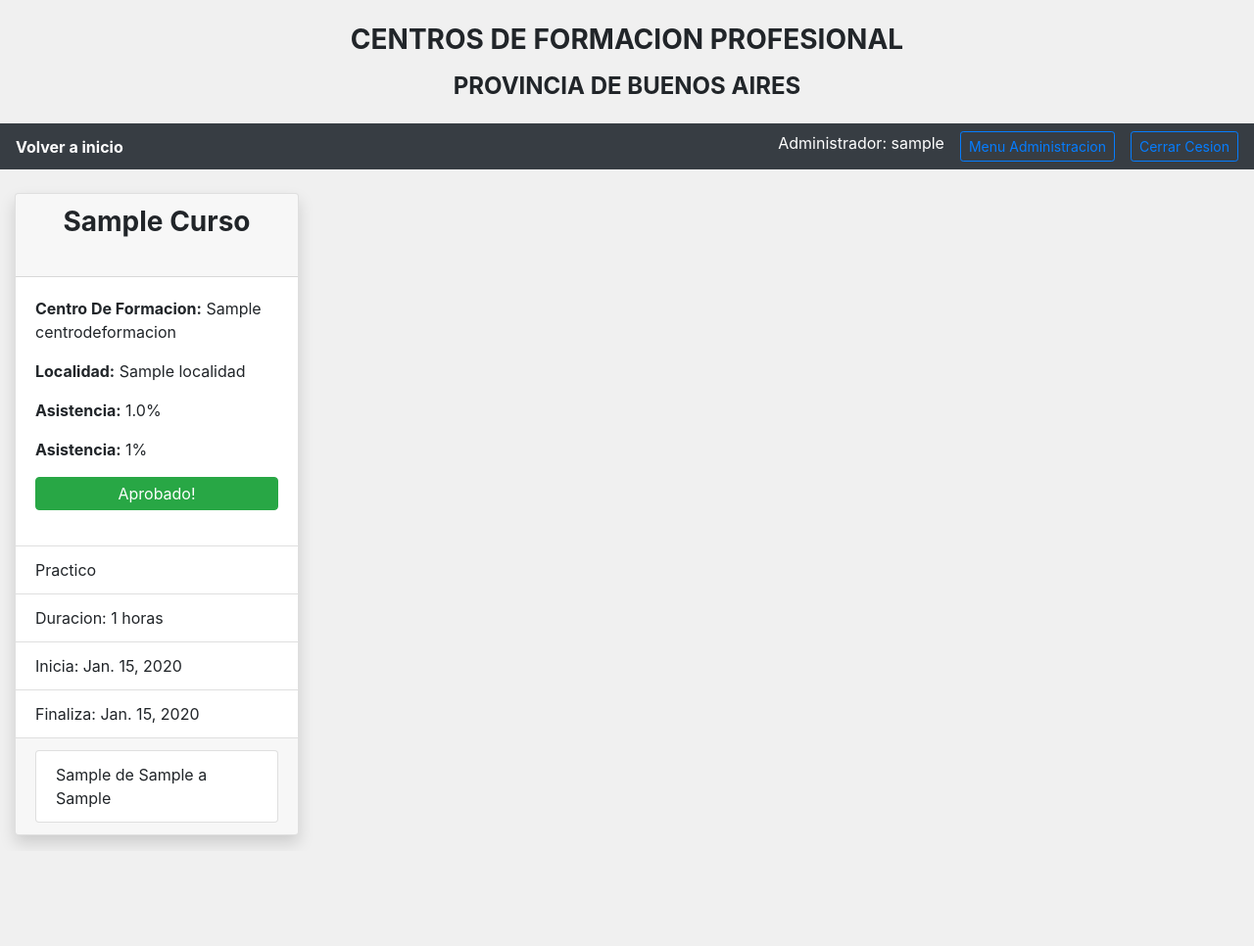
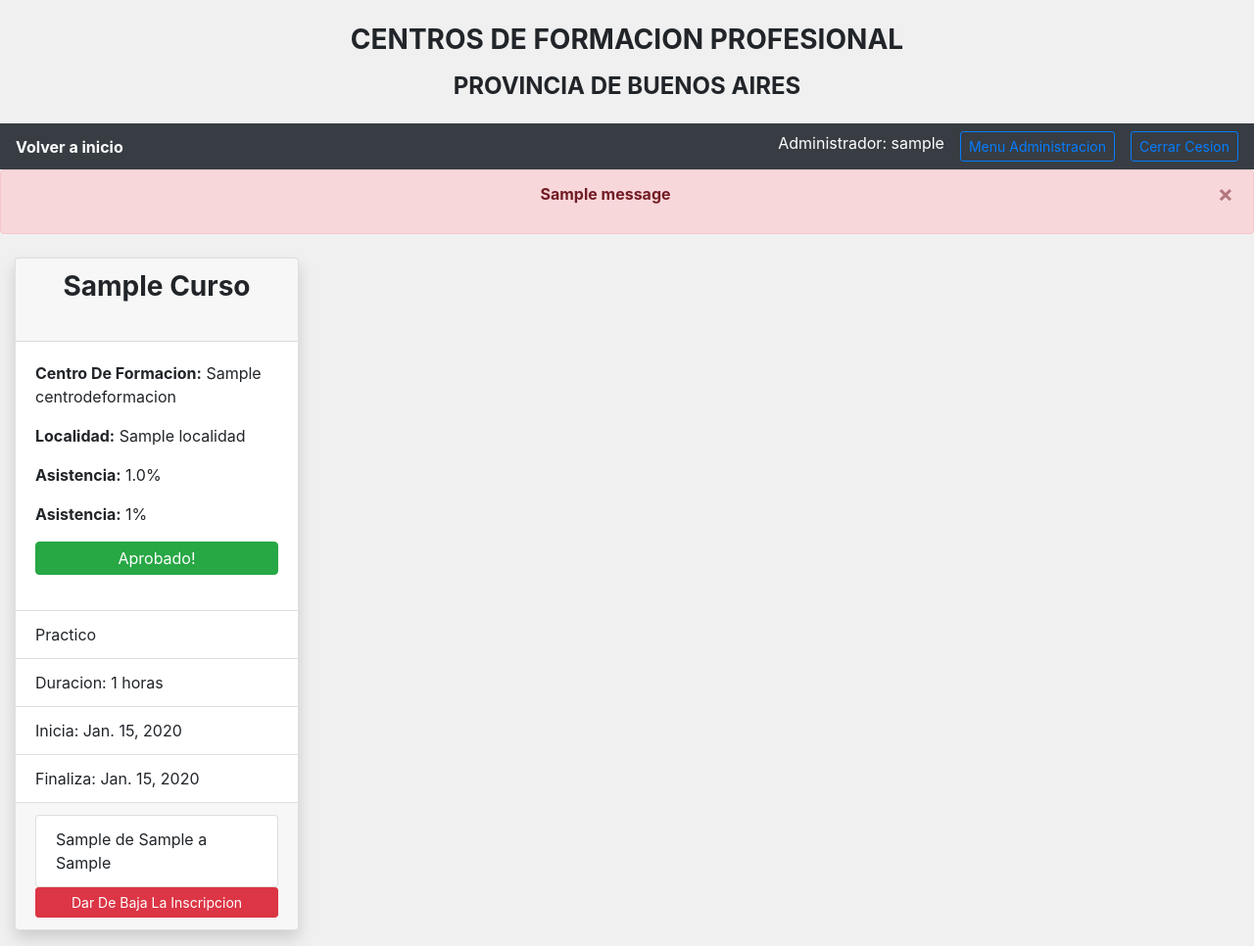
Before and after one commit to rodrigo-amc/i12-CFP, a Django app: page /misCursos in a window 1280 px wide. Shown: the whole page at 98% size. Before the commit the page ends 864 px from the top, so only its background shows below. Run offline with Django 3.2, Linux system fonts and the light colour scheme; a user stored in the database is signed in; tables that the repository leaves empty hold one stand-in row (values such as "Sample post"); one stand-in notice (Sample message) is shown; some libraries are stand-ins or nearby versions.

Commit message:
Alumno - Baja De Curso

```diff
--- a/CFP/templates/CFP/homeAlumno.html
+++ b/CFP/templates/CFP/homeAlumno.html
@@ -2,6 +2,20 @@
 
 
 {% block Contenido %}
+
+{% if messages %}
+    {% for message in messages %}
+        <div class="alert alert-danger alert-dismissible fade show" role="alert">
+            <p class="text-center">
+                <strong>{{message}}</strong>
+            </p>
+            <button type="button" class="close" data-dismiss="alert" aria-label="Close">
+            <span aria-hidden="true">&times;</span>
+            </button>
+        </div>
+    {% endfor %}
+{% endif %}
+
 
 <div class="container-fluid">
     <div class="row mt-4">
@@ -76,7 +90,15 @@
                                 <li class="list-group-item">{{da}} de {{da.horaInicio}} a {{da.horaFin}} </li>
                             {% endfor %}
                         </ul>
-
+                        <form action="{% url 'bajaCurso' ca.id %}"
+                              method="POST"
+                              class="d-inline frmBaja"
+                              name="{{ca.curso}}">
+                            {% csrf_token %}
+                            <button type="submit" class="btn btn-danger btn-block btn-sm" id="inscribir">
+                                Dar De Baja La Inscripcion
+                            </button>
+                        </form>
                     </div>
                 </div>
             </div>
@@ -86,3 +108,45 @@
 </div>
 
 {% endblock Contenido %}
+
+
+{% block jquery %}
+<script>
+
+    $(document).ready(function(){
+
+        $(".frmBaja").submit(function(e){
+            e.preventDefault(e);
+            var ruta = $(this).attr('action');
+            var curso = $(this).attr('name')
+
+            //Acá uso el plugin "JQUERY-CONFIRM"
+            $.confirm({
+                theme: 'bootstrap',
+                title: curso,
+                content: 'Dar De Baja La Inscripcion?. Esta Acción No Se Puede Revertir',
+                buttons: {
+                    //Primer boton
+                    danger:{
+                        text:'Dar De Baja',
+                        btnClass:' btn-danger btn-block',
+                        action: function(){
+                            window.location.href=ruta;
+                        }
+                    },
+                    //Segundo boton
+                    info:{
+                        text: 'Cancelar',
+                        btnClass: 'btn-info btn-block',
+                        action: function(){
+                            this.close();
+                        }
+                    }
+                }
+            });
+        });
+
+    });
+
+</script>
+{% endblock jquery %}
--- a/CFP/urls.py
+++ b/CFP/urls.py
@@ -21,6 +21,7 @@ urlpatterns = [
     path('cursosInfo', views.cursoInfo, name='cursosInfo'),
     path('cursoEditar/<int:idCurso>', views.cursoEditar, name='cursoEditar'),
     path('inscCurso/<int:cId>', views.inscCurso, name='inscCurso'),
+    path('bajaCurso/<int:caID>', views.bajaCurso, name='bajaCurso'),
 
     #Admin Info Alumnos
     path('InformeDeAlumnos', views.adminInfoAlumnos, name='adminInfoAlumnos'),
--- a/CFP/views.py
+++ b/CFP/views.py
@@ -459,7 +459,8 @@ def adminInfoAlumnos(request):
         return render(request, 'CFP/alumnosLst.html', ctxt)
 
 
-#Alumno
+
+#region Alumno
 @login_required
 def misCursos(request):
     #region LEEME CursoAlumno
@@ -497,7 +498,6 @@ def misCursos(request):
 
 
 
-#Alumno
 @login_required
 def inscCurso(request, cId):
     if request.user.es_alumno:
@@ -512,6 +512,16 @@ def inscCurso(request, cId):
         return redirect('home')
     else:
         return HttpResponse('no es alumno')
+
+
+@login_required
+def bajaCurso(request, caID):
+    if request.user.es_alumno:
+        ca = CursoAlumno.objects.get(pk=caID)
+        messages.success(request, 'Te Diste De Baja Del Curso: {}'.format(ca.curso))
+        ca.delete()
+        return redirect('misCursos')
+#endregion
 
 
 
```
